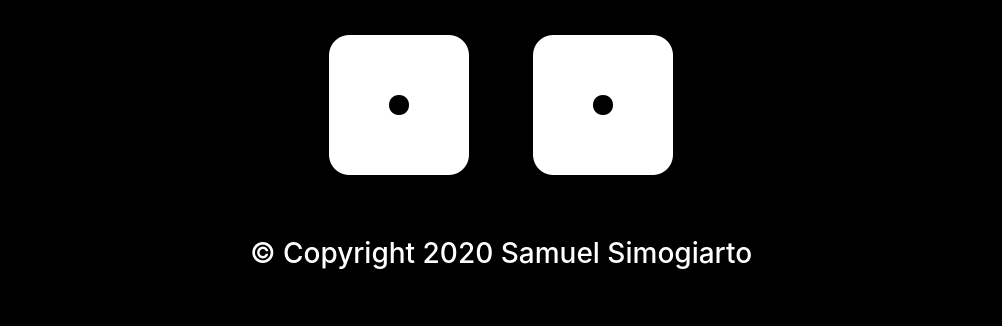
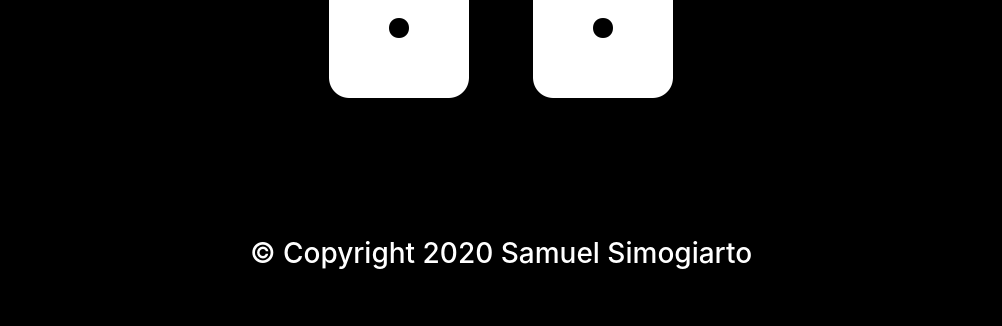
Before and after one commit to SamuelSiem/Dice-Game, a plain HTML site: page index.html in a window 1280 px wide. Shown: the part 505-831 px from the top of the page, without its empty margins (139-1141 px from the left). After the commit the page ends 800 px from the top, so only its background shows below. Drawn offline with nearby package versions, Linux system fonts and the light colour scheme.

Commit message:
Update styles.css

```diff
--- a/styles.css
+++ b/styles.css
@@ -29,7 +29,7 @@ h3{
 }
 
 .row{
-  margin: 7% 0;
+  margin: 0 0 7% 0;
 }
 
 .p1{
```
